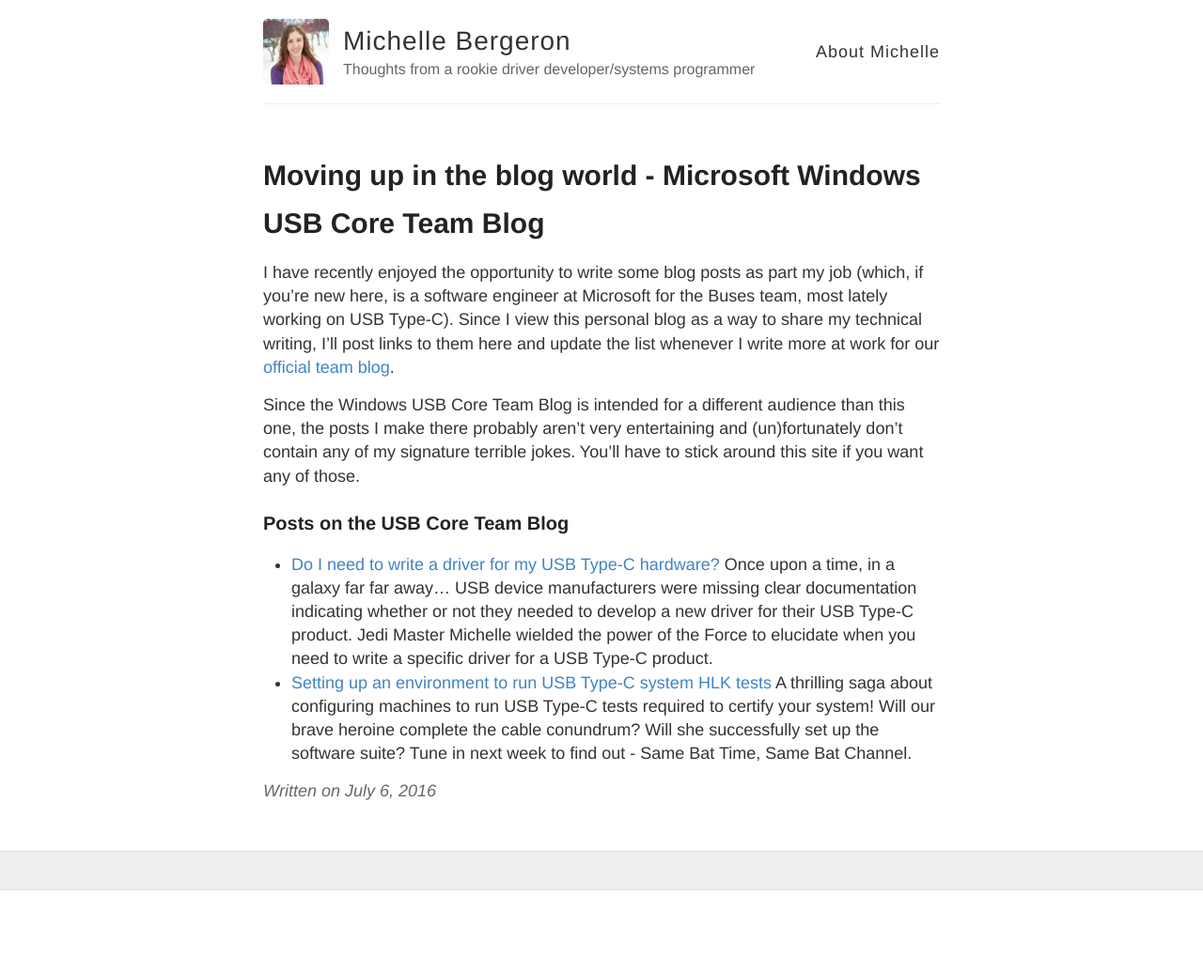
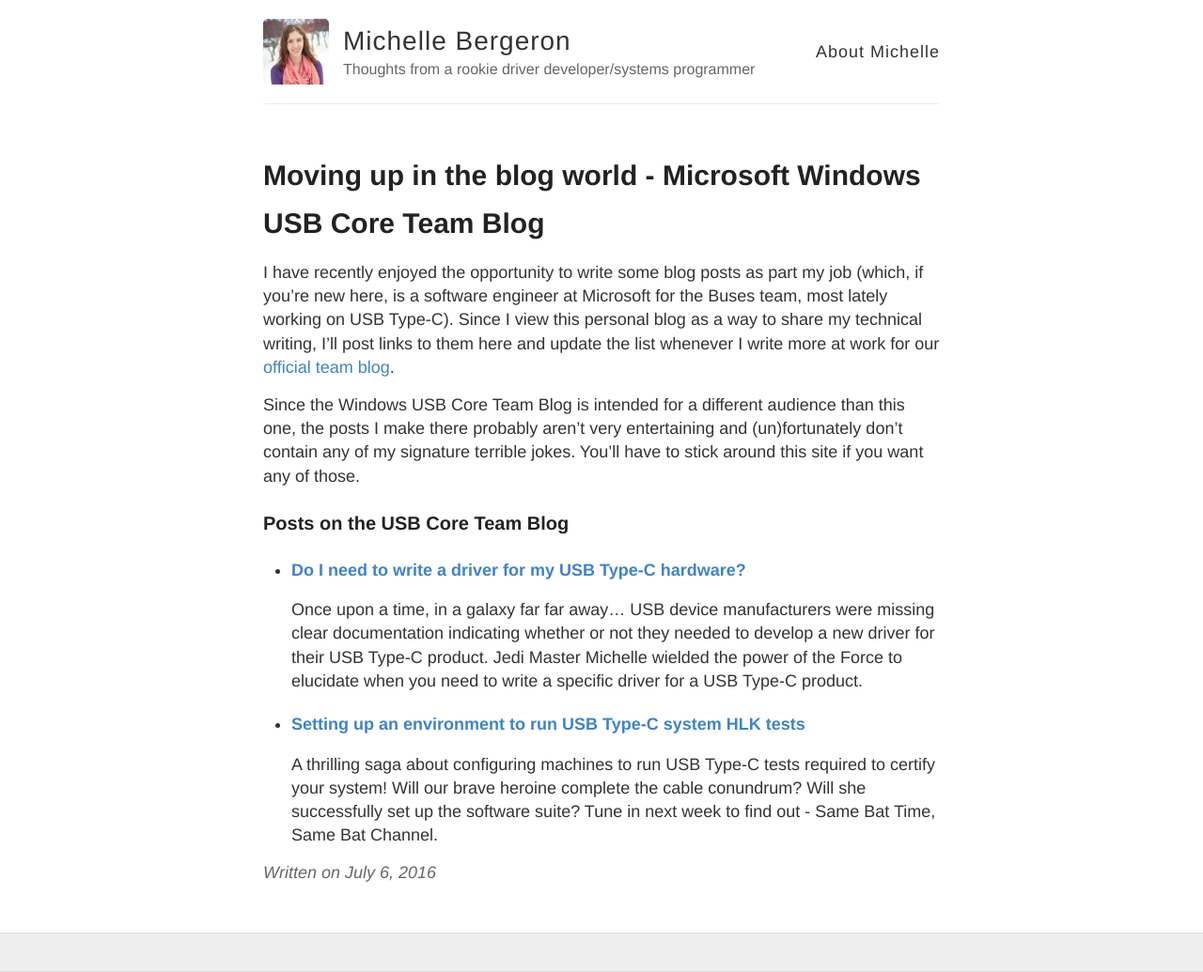
Before and after one commit to mrb113/mrb113.github.io, a Jekyll site: the page built from _posts/2016-7-6-USB-Core-Team-Blog-Posts.md, in a window 1280 px wide. Shown: the whole page at 94% size. Built offline with Jekyll 4.4.1, drawn with Linux system fonts in a browser that asks for light colours; comment, search, counter and statistics services are not loaded; before the commit the page ends 948 px from its top, so only the background shows below that.

Commit message:
Try out new headings

```diff
--- a/_posts/2016-7-6-USB-Core-Team-Blog-Posts.md
+++ b/_posts/2016-7-6-USB-Core-Team-Blog-Posts.md
@@ -8,7 +8,7 @@
 
 ### Posts on the USB Core Team Blog
 
-- [Do I need to write a driver for my USB Type-C hardware?](https://blogs.msdn.microsoft.com/usbcoreblog/2016/06/20/do-i-need-to-write-a-driver-for-my-usb-type-c-hardware/)
+- #### [Do I need to write a driver for my USB Type-C hardware?](https://blogs.msdn.microsoft.com/usbcoreblog/2016/06/20/do-i-need-to-write-a-driver-for-my-usb-type-c-hardware/)
 Once upon a time, in a galaxy far far away... USB device manufacturers were missing clear documentation indicating whether or not they needed to develop a new driver for their USB Type-C product. Jedi Master Michelle wielded the power of the Force to elucidate when you need to write a specific driver for a USB Type-C product.
-- [Setting up an environment to run USB Type-C system HLK tests](https://blogs.msdn.microsoft.com/usbcoreblog/2016/07/06/setting-up-an-environment-to-run-usb-type-c-system-hlk-tests/)
+- #### [Setting up an environment to run USB Type-C system HLK tests](https://blogs.msdn.microsoft.com/usbcoreblog/2016/07/06/setting-up-an-environment-to-run-usb-type-c-system-hlk-tests/)
 A thrilling saga about configuring machines to run USB Type-C tests required to certify your system! Will our brave heroine complete the cable conundrum? Will she successfully set up the software suite? Tune in next week to find out - Same Bat Time, Same Bat Channel.
```
